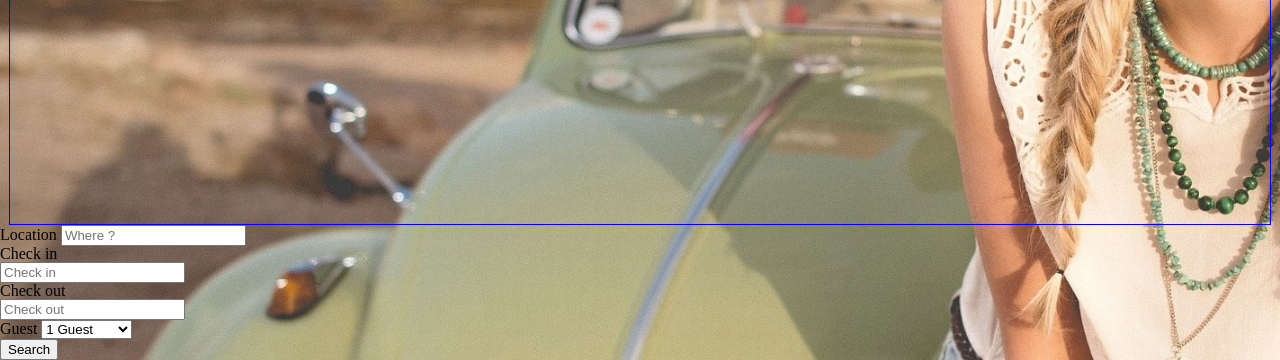
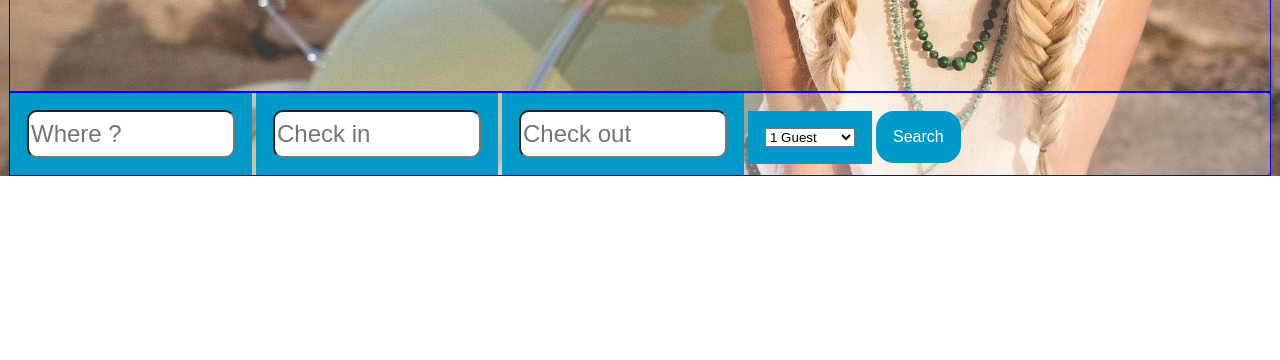
Before and after one commit to Pawelkaniak/Travel-project, a website: page index.html in a window 1280 px wide. Shown: the part 446-806 px from the top of the page. Drawn offline with Linux system fonts and the light colour scheme.

Commit message:
working on inputs

```diff
--- a/index.html
+++ b/index.html
@@ -26,40 +26,35 @@
     <div class="inscription main_width container">
       <p>Your place to be</p>
     </div>
-
     <!-- INPUT WYSZUKIWARKA -->
-    <div class="search">
+    <div class="search container main_width">
+      <div class="form-section">
         <!-- INPUT WHERE-->
         <div class="Where">
           <div class="form-group">
-        <label class="sr-only" for="location">Location</label>
-        <input type="email" class="form-control" id="location" placeholder="Where ?">
-        </div>
+            <!-- <label class="sr-only" for="location">Location</label>-->
+            <input type="email" class="form-control" id="location" placeholder="Where ?"> </div>
         </div>
         <!-- INPUT CHECK IN -->
         <div class="check_in">
           <div class="form-group">
-        <label class="sr-only" for="checkin">Check in</label>
+            <!-- <label class="sr-only" for="checkin">Check in</label>-->
             <div class="input-group">
-          <input type="text" class="form-control" id="checkin" placeholder="Check in">
-          <span class="input-group-addon"><i class="glyphicon glyphicon-calendar"></i></span>
-          </div>
+              <input type="text" class="form-control" id="checkin" placeholder="Check in"> <span class="input-group-addon"><i class="glyphicon glyphicon-calendar"></i></span> </div>
           </div>
         </div>
         <!-- INPUT CHECK OUT -->
         <div class="check_out">
           <div class="form-group">
-          <label class="sr-only" for="checkout">Check out</label>
+            <!-- <label class="sr-only" for="checkout">Check out</label>-->
             <div class="input-group">
-            <input type="text" class="form-control" id="checkout" placeholder="Check out">
-            <span class="input-group-addon"><i class="glyphicon glyphicon-calendar"></i></span>
-          </div>
+              <input type="text" class="form-control" id="checkout" placeholder="Check out"> <span class="input-group-addon"><i class="glyphicon glyphicon-calendar"></i></span> </div>
           </div>
         </div>
         <!-- SELECT Number of guests -->
         <div class="Number_guests">
           <div class="form-group">
-          <label class="sr-only" for="guest">Guest</label>
+            <!-- <label class="sr-only" for="guest">Guest</label>-->
             <select id="guest" name="guest" class="form-control">
               <option value="1">1 Guest</option>
               <option value="2">2 Guests</option>
@@ -71,22 +66,23 @@
               <option value="8">8 Guests</option>
               <option value="9">9 Guests</option>
               <option value="10">10 Guests</option>
-            <option value="11">11 Guests</option>
-            <option value="12">12 Guests</option>
+              <option value="11">11+ Guests</option>
+              <!--<option value="12">12 Guests</option>
               <option value="13">13 Guests</option>
               <option value="14">14 Guests</option>
               <option value="15">15 Guests</option>
-            <option value="16">16+ Guests</option>
+              <option value="16">16+ Guests</option> -->
             </select>
           </div>
         </div>
         <div class="button_search">
           <button type="submit" class="btn btn-default btn-primary">Search</button>
         </div>
-
+      </div>
+    </div>
+    </div>
   </header>
   <section class="landing_page">
-
     </label>
     </span>
   </section>
--- a/scss/style.scss
+++ b/scss/style.scss
@@ -3,16 +3,33 @@
 // variables:
 $main-colors: #7B68EE;
 $menu-colors: #FFFAFA;
+
+@mixin SearchEnginer-style {
+  display: inline-block;
+  font-size: 1rem;
+  padding: 1rem 1rem;
+  background-color: #009ac9;
+  border: 1px solid transparent;
+  input {
+    //padding-left: 15px;
+    font-size: 1.5em;
+    border-radius: 10px;
+    width: 200px;
+    height: 2.6rem;
+  }
+}
+
+
 header {
   background-image: url(../images/background/beach-1853939_2.jpg);
   background-repeat: no-repeat;
   background-size: cover;
   //background-position: center;
-
 }
 
+// container and main widthraw.
 .container {
-  border: 1px solid #DC143C;
+  //border: 1px solid #DC143C;
   margin: 0px auto;
   width: 100%;
 }
@@ -24,8 +41,7 @@ header {
 
 .head_nav {
   font-family: 'Crete Round', serif;
-
-
+  // Logo, Navigation and login for account.
   nav {
     color: $menu-colors;
     padding: 0px 0px 0px 0px;
@@ -48,15 +64,63 @@ header {
     color: $menu-colors;
     float: right;
     margin: 15px 20px 20px 20px;
+    border-bottom: 2px solid $menu-colors;
   }
 }
-.inscription{
+
+.inscription {
   position: relative;
   p {
     font-family: 'Dancing Script', cursive;
     color: #696969;
     font-size: 4.8em;
-    margin: 3.8em 3.8em 3.2em 5.5em;
+    margin: 3.8em 3.8em 1.5em 5.5em;
     border: 1px solid black;
   }
 }
+
+// Travel oferts - search enginer
+.search {
+  .form-section {
+    background: rgba(250, 250, 250, 0.3);
+    border-radius: 5px;
+    width: 100%;
+    .Where {
+    @include SearchEnginer-style;
+  }
+  .check_in {
+    @include SearchEnginer-style;
+  }
+  .check_out {
+    @include SearchEnginer-style;
+  }
+  .Number_guests{
+    @include SearchEnginer-style;
+  }
+  .button_search {
+    //@include SearchEnginer-style;
+    display: inline-block;
+    .btn-default {
+      margin: 0 auto;
+      font-size: 1rem;
+      padding: 1rem 1rem;
+      display: block;
+      background-color: #009ac9;
+      border: 1px solid transparent;
+      border-radius: 15px;
+      color: #ffffff;
+      -webkit-border-radius: 18px;
+      border-radius: 18px;
+      -webkit-transition: all 0.3s ease-in-out;
+      -moz-transition: all 0.3s ease-in-out;
+      transition: all 0.3s ease-in-out;
+      &:hover {
+        background-color: #ffffff;
+        color: #009ac9;
+        border-color: #009ac9;
+        border-radius: 25px;
+        }
+      }
+    }
+  }
+}
```
Also changed, not shown: css/style.css. Lines whose indentation alone changed are shown as unchanged.
